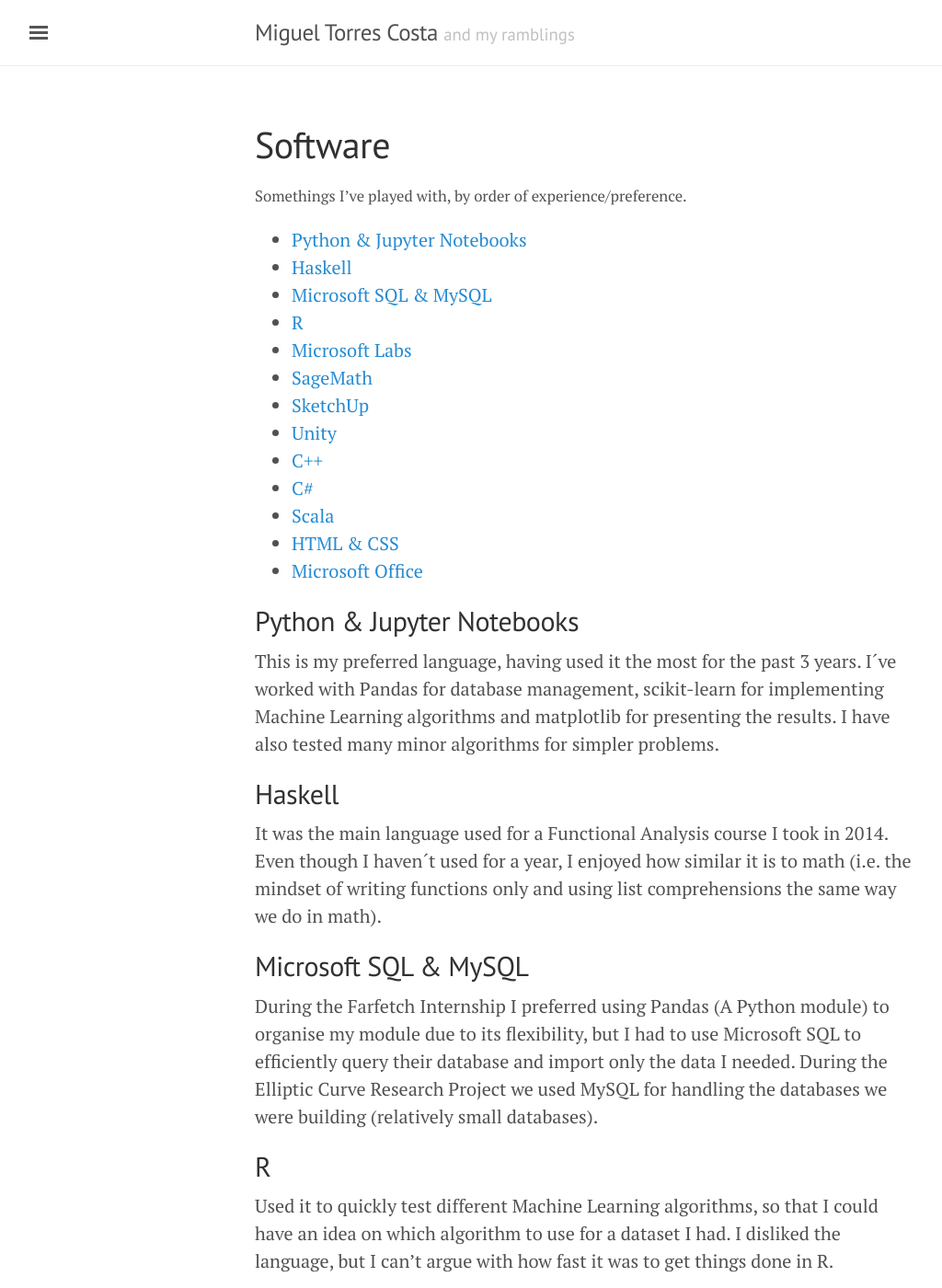
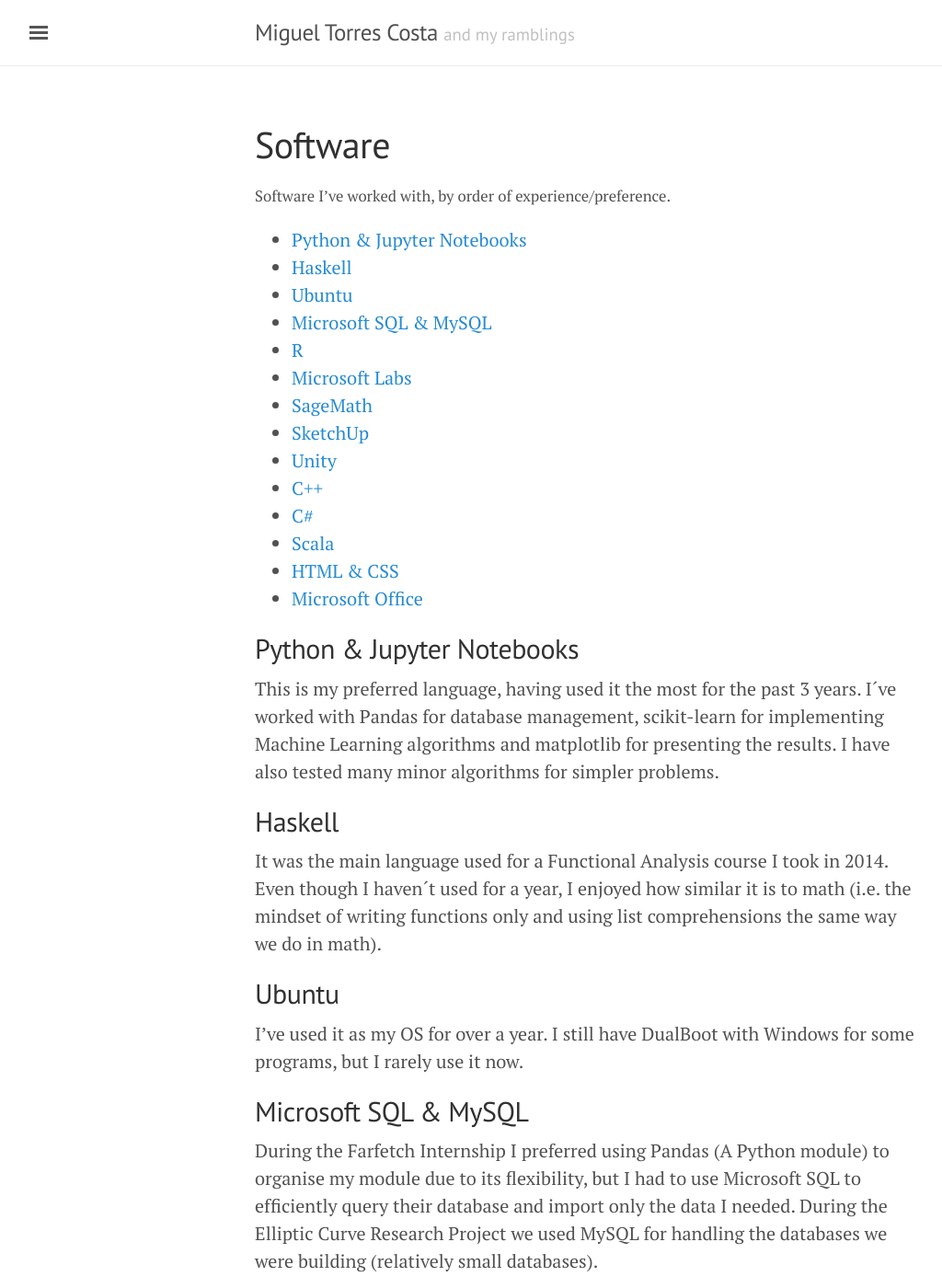
Before and after one commit to migueltorrescosta/migueltorrescosta.github.io, a Jekyll site: the page built from page_Software.md, in a window 1280 px wide and 1400 px high. Shown: the whole window at 92% size, without its empty margins (3-1027 px from the left). Built offline with Jekyll 4.4.1, drawn with Linux system fonts in a browser that asks for light colours; nearby versions of some CDN libraries.

Commit message:
Added Ubuntu

```diff
--- a/page_Software.md
+++ b/page_Software.md
@@ -4,17 +4,19 @@
 permalink: /software/
 ---
 
-<sub>Somethings I've played with, by order of experience/preference.</sub>
+<sub>Software I've worked with, by order of experience/preference.</sub>
 
 * language
 {:toc}
-
 
 ## Python & Jupyter Notebooks
 This is my preferred language, having used it the most for the past 3 years. I´ve worked with Pandas for database management, scikit-learn for implementing Machine Learning algorithms and matplotlib for presenting the results. I have also tested many minor algorithms for simpler problems.
 
 ## Haskell
 It was the main language used for a Functional Analysis course I took in 2014. Even though I haven´t used for a year, I enjoyed how similar it is to math (i.e. the mindset of writing functions only and using list comprehensions the same way we do in math).
+
+## Ubuntu
+I've used it as my OS for over a year. I still have DualBoot with Windows for some programs, but I rarely use it now.
 
 ## Microsoft SQL & MySQL
 During the Farfetch Internship I preferred using Pandas (A Python module) to organise my module due to its flexibility, but I had to use Microsoft SQL to efficiently query their database and import only the data I needed.
```
